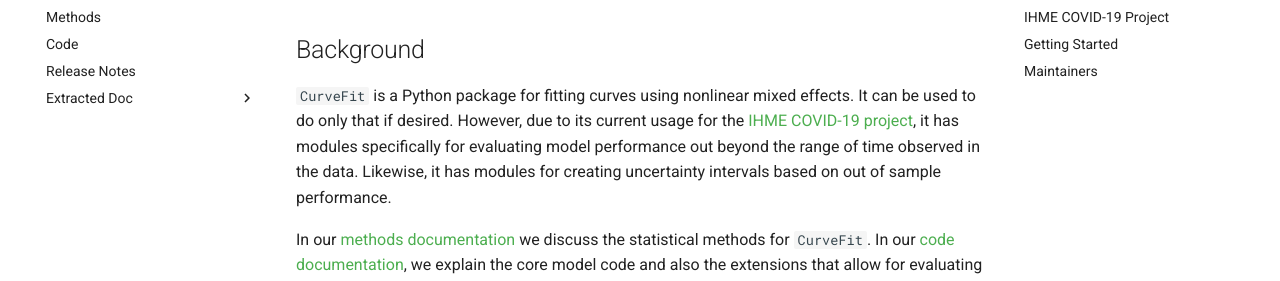
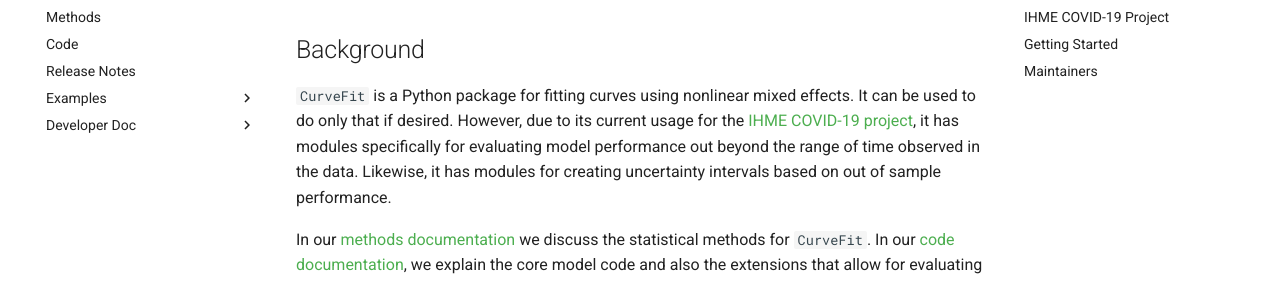
Before and after one commit to ihmeuw-msca/CurveFit, an MkDocs documentation site: the page built from docs/index.md, in a window 1280 px wide. Shown: the part 148-429 px from the top of the page. Built offline with MkDocs 1.6.1 and Material for MkDocs 9.7.7, drawn with Linux system fonts in a browser that asks for light colours.

Commit message:
cppad_py: extract_md.py: enable mkdocs.yml to determine tree structure for extracted sections.
mkdocs.yml: break extracted documentation into Examples and Developer Doc.

```diff
--- a/mkdocs.yml
+++ b/mkdocs.yml
@@ -4,16 +4,17 @@ nav:
   - Methods: 'methods.md'
   - Code: 'code.md'
   - Release Notes: 'updates.md'
-  - Extracted Doc:
+  - Examples:
     - get_started_xam: 'extract_md/get_started_xam.md'
     - covariate_xam: 'extract_md/covariate_xam.md'
     - random_effect_xam: 'extract_md/random_effect_xam.md'
     - sizes_to_indices_xam: 'extract_md/sizes_to_indices_xam.md'
     - param_time_fun_xam: 'extract_md/param_time_fun_xam.md'
+  - Developer Doc:
+    - unzip_x: 'extract_md/unzip_x.md'
     - unzip_x_xam: 'extract_md/unzip_x_xam.md'
     - sizes_to_indices: 'extract_md/sizes_to_indices.md'
     - param_time_fun: 'extract_md/param_time_fun.md'
-    - unzip_x: 'extract_md/unzip_x.md'
     - effects2params: 'extract_md/effects2params.md'
     - objective_fun: 'extract_md/objective_fun.md'
     - extract_md.py: 'extract_md/extract_md.py.md'
```
Also changed, not shown: 1 other file.
